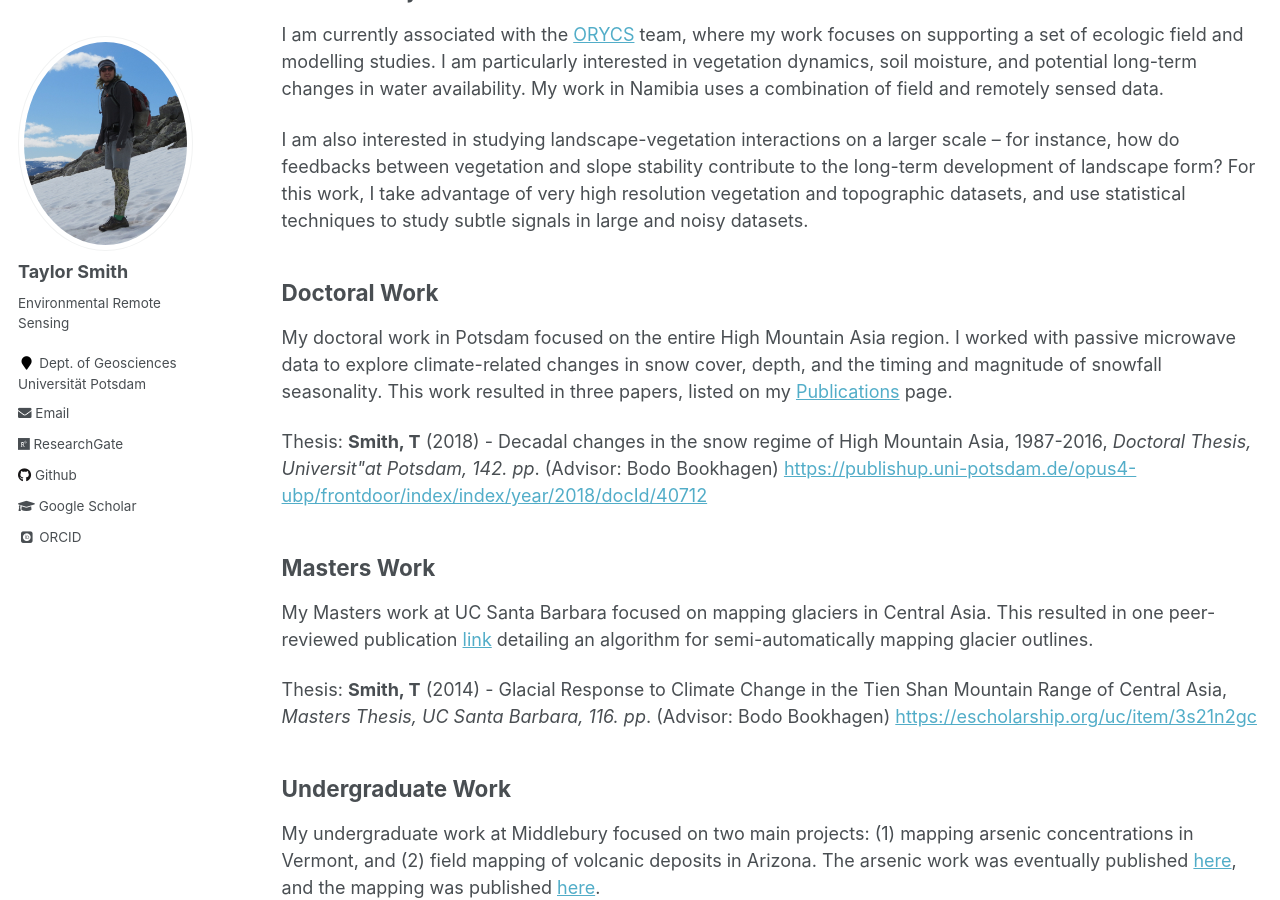
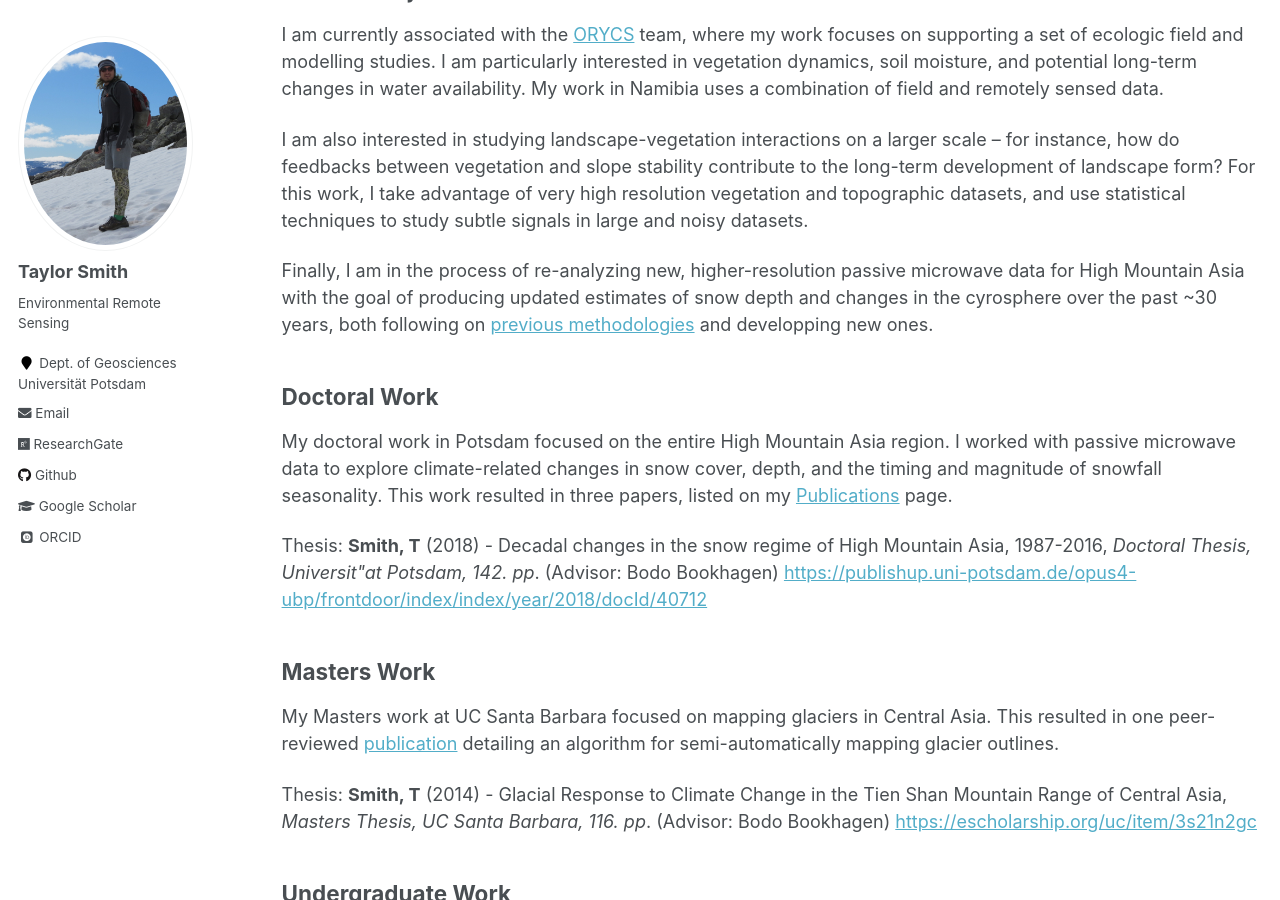
Before and after one commit to tasmi/tasmi.github.io, a Jekyll site: the page built from _pages/research.md, in a window 1280 px wide and 900 px high, scrolled down 242 px. Built offline with Jekyll 4.4.1, drawn with Linux system fonts in a browser that asks for light colours; some web fonts are replaced.

Commit message:
Update research.md

```diff
--- a/_pages/research.md
+++ b/_pages/research.md
@@ -11,6 +11,8 @@ I am currently associated with the [ORYCS](https://www.orycs.org/) team, where m
 
 I am also interested in studying landscape-vegetation interactions on a larger scale -- for instance, how do feedbacks between vegetation and slope stability contribute to the long-term development of landscape form? For this work, I take advantage of very high resolution vegetation and topographic datasets, and use statistical techniques to study subtle signals in large and noisy datasets.
 
+Finally, I am in the process of re-analyzing new, higher-resolution passive microwave data for High Mountain Asia with the goal of producing updated estimates of snow depth and changes in the cyrosphere over the past ~30 years, both following on [previous methodologies](http://doi.org/10.1126/sciadv.1701550) and developping new ones.
+
 ## Doctoral Work
 
 My doctoral work in Potsdam focused on the entire High Mountain Asia region. I worked with passive microwave data to explore climate-related changes in snow cover, depth, and the timing and magnitude of snowfall seasonality. This work resulted in three papers, listed on my [Publications](https://tasmi.github.io/publications/) page.
@@ -20,7 +22,7 @@ Thesis: **Smith, T** (2018) - Decadal changes in the snow regime of High Mountai
 
 ## Masters Work
 
-My Masters work at UC Santa Barbara focused on mapping glaciers in Central Asia. This resulted in one peer-reviewed publication [link](https://doi.org/10.5194/tc-9-1747-201) detailing an algorithm for semi-automatically mapping glacier outlines.
+My Masters work at UC Santa Barbara focused on mapping glaciers in Central Asia. This resulted in one peer-reviewed [publication](https://doi.org/10.5194/tc-9-1747-201) detailing an algorithm for semi-automatically mapping glacier outlines.
 
 Thesis: **Smith, T** (2014) - Glacial Response to Climate Change in the Tien Shan Mountain Range of Central Asia, _Masters Thesis, UC Santa Barbara, 116. pp_. (Advisor: Bodo Bookhagen) [https://escholarship.org/uc/item/3s21n2gc](https://escholarship.org/uc/item/3s21n2gc)
 
```
